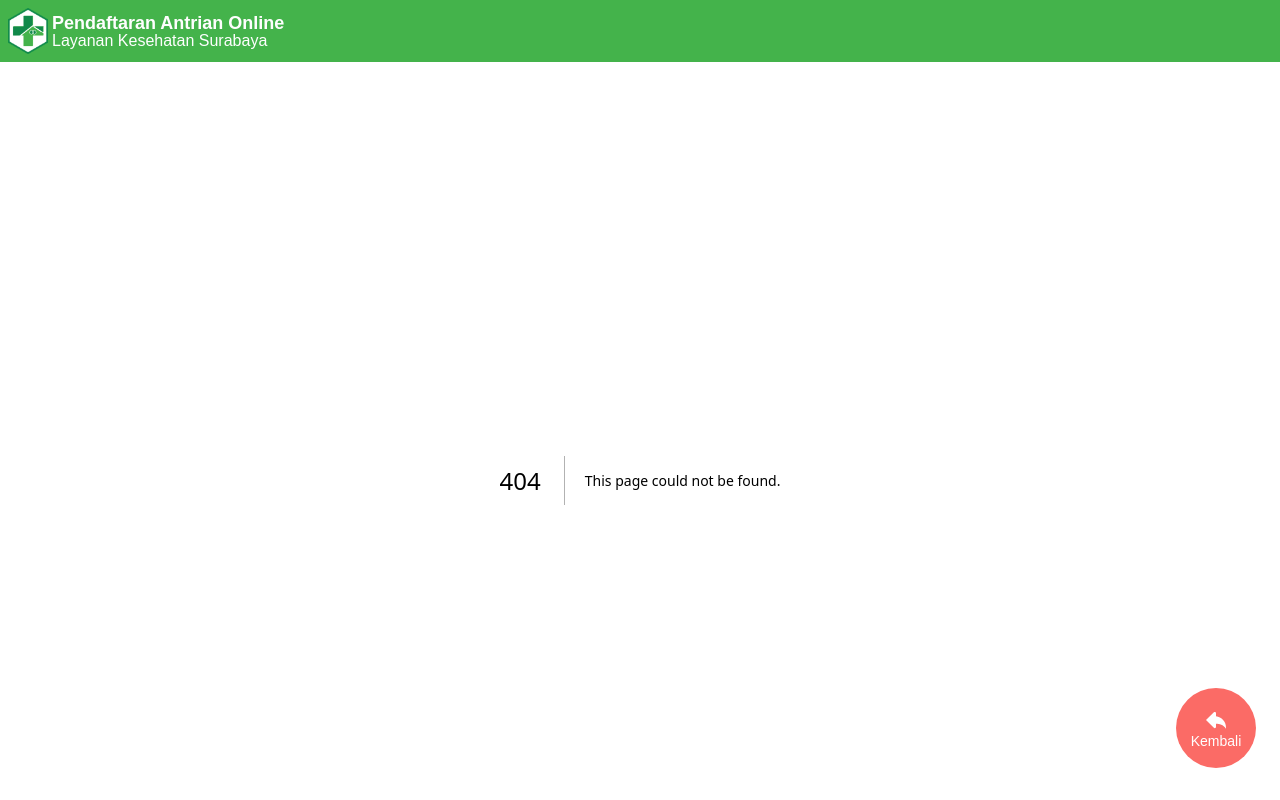
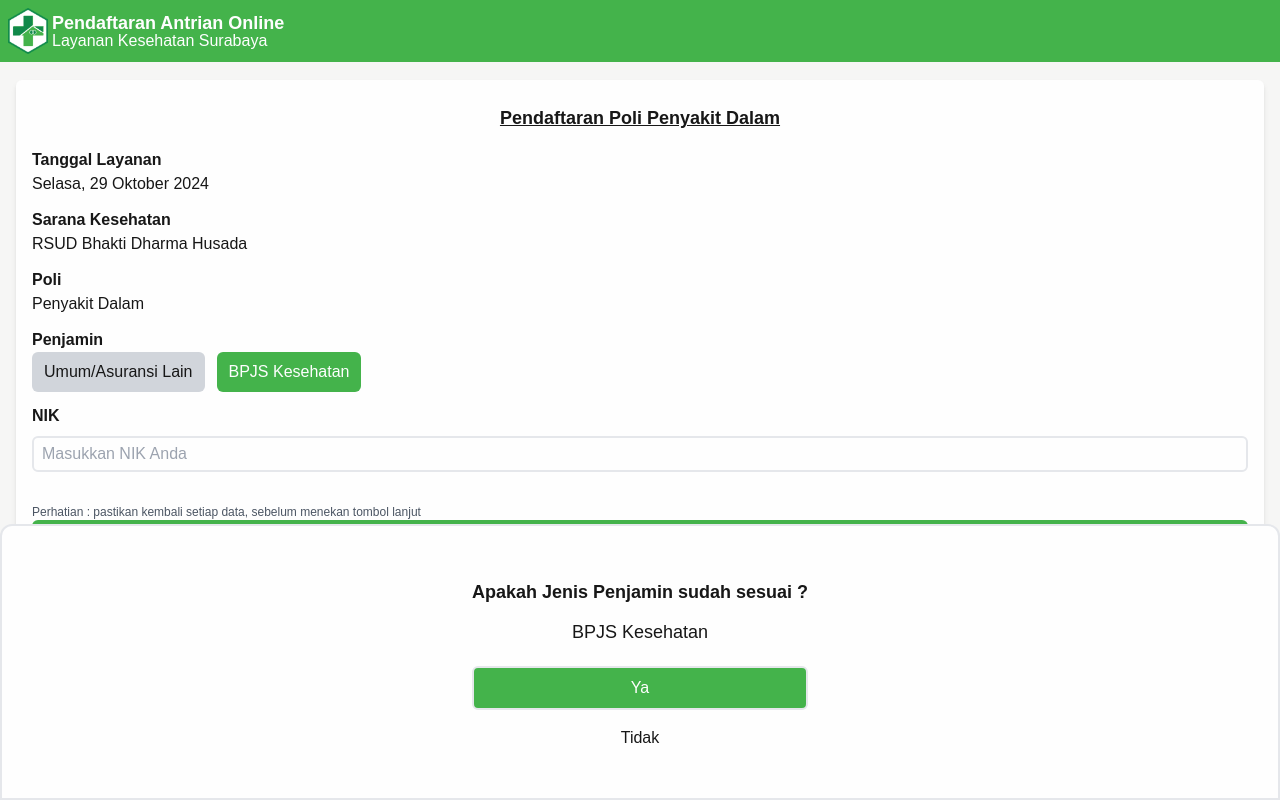
Before and after one commit to aricahyonodev/e-health-surabaya, a Next.js app: page /hospital/1/policlinic/1/register-form-step-1 in a window 1280 px wide. Before the commit this address had no page. Shown: the top 800 px of the page. Built offline with nearby package versions, Linux system fonts and the light colour scheme.

Commit message:
add : [hospital] register form step 1 page

```diff
--- /dev/null
+++ b/src/app/hospital/[hospitalId]/policlinic/[policlinicId]/register-form-step-1/page.js
@@ -0,0 +1,101 @@
+import { RadioButtonAssurance } from "@/app/health-center/[id]/policlinic/[policlinicId]/component/radiobutton-assurance";
+import Link from "next/link";
+
+export function DetailRow({ title, detail }) {
+  return (
+    <div className="flex flex-col mb-3">
+      <p className="font-semibold">{title} </p>
+      <p className="font-light">{detail}</p>
+    </div>
+  );
+}
+
+export function DetailRowWithChildren({ title, children }) {
+  return (
+    <div className="flex flex-col  mb-3">
+      <p className="font-semibold">{title}</p>
+      <div className=""> {children}</div>
+    </div>
+  );
+}
+
+const radioButtonData = [
+  {
+    id: "generalAssurance",
+    name: "assurance",
+    value: "Umum/Asuransi Lain",
+    title: "Umum/Asuransi Lain",
+  },
+  {
+    id: "bpjsAssurance",
+    name: "assurance",
+    value: "BPJS Kesehatan",
+    title: "BPJS Kesehatan",
+  },
+];
+
+function PopUp() {
+  return (
+    <article className="flex flex-col items-center border-2 z-20 bg-white py-6 px-12 rounded-t-xl fixed bottom-0 right-0 left-0">
+      <article className="text-center bg-white mt-3 py-4">
+        <h1 className="font-semibold text-lg">
+          Apakah Jenis Penjamin sudah sesuai ?
+        </h1>
+        <p className="mt-3 mb-5 text-lg ">BPJS Kesehatan</p>
+        <div className="flex flex-col space-y-2">
+          <Link
+            href={"/hospital/2/policlinic/2/register-form-step-2"}
+            className="w-full inline-block"
+          >
+            <button className="w-full  p-2 border-2 rounded-md bg-primary text-white font-medium">
+              Ya
+            </button>
+          </Link>
+          <button className="p-2 ">Tidak</button>
+        </div>
+      </article>
+    </article>
+  );
+}
+
+export default function Page() {
+  return (
+    <>
+      <article className="bg-white rounded-md pt-6 pb-14 px-4 shadow-md">
+        <h1 className="text-center text-lg font-semibold underline mb-4">
+          Pendaftaran Poli Penyakit Dalam
+        </h1>
+        <DetailRow
+          title={"Tanggal Layanan"}
+          detail={"Selasa, 29 Oktober 2024"}
+        />
+        <DetailRow
+          title={"Sarana Kesehatan"}
+          detail={"RSUD Bhakti Dharma Husada"}
+        />
+        <DetailRow title={"Poli "} detail={"Penyakit Dalam"} />
+        <DetailRowWithChildren title={"Penjamin "}>
+          <div className="flex gap-3">
+            <RadioButtonAssurance datas={radioButtonData} />
+          </div>
+        </DetailRowWithChildren>
+        <DetailRowWithChildren title={"NIK"}>
+          <input
+            placeholder="Masukkan NIK Anda"
+            className="rounded-md bg-white border-2 focus:outline-none py-1 w-full mt-2 px-2"
+          />
+        </DetailRowWithChildren>
+
+        <p className="mt-8 text-xs text-gray-600 font-light">
+          Perhatian : pastikan kembali setiap data, sebelum menekan tombol
+          lanjut
+        </p>
+        <button className="bg-primary px-2 py-1 text-lg w-full rounded-md text-white font-semibold">
+          Lanjut
+        </button>
+      </article>
+
+      <PopUp />
+    </>
+  );
+}
```
